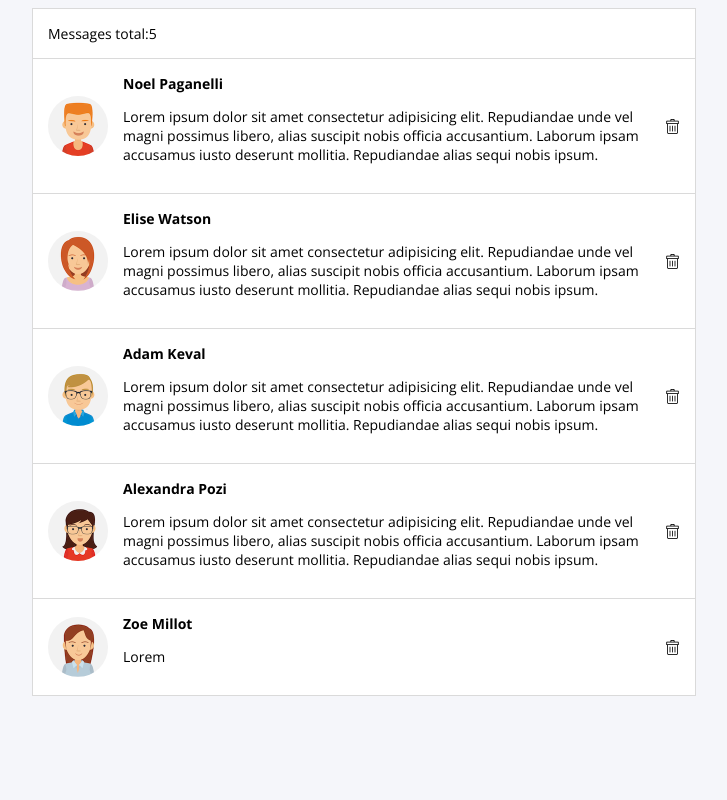
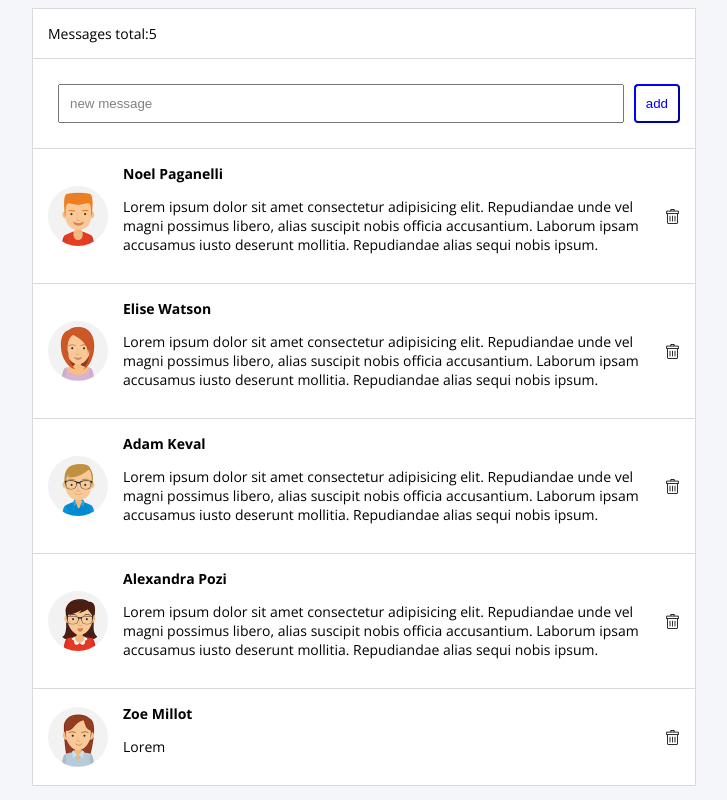
Before and after one commit to Mushyn/mail3, a plain HTML site: page index.html in a window 1280 px wide. Shown: the whole page, without its empty margins (276-1003 px from the left). Drawn offline with nearby package versions, Linux system fonts and the light colour scheme.

Commit message:
interface realisee

```diff
--- a/index.html
+++ b/index.html
@@ -13,6 +13,10 @@
 <body>
     <div class="row">
         Messages total: <span id="count">0</span>
+    </div>
+    <div class="row">
+        <input type="text" name="message" value="new message" class="monMessage">
+        <button type="button" class="monBouton">add</button>
     </div>
     <div class="row">
         <img class="avatar" src="avatar-1.jpg">
--- a/style.css
+++ b/style.css
@@ -37,3 +37,18 @@ h6 {
 .last-row {
     border-bottom: 1px solid #DADADA;
 }
+
+.monMessage {
+    padding : 10px;
+    width: 550px;
+    margin : 10px;
+    color: grey;
+}
+
+.monBouton {
+    padding : 10px;
+    border-color: blue;
+    color: blue;
+    border-radius: 4px;
+    background-color: white;
+}
```
